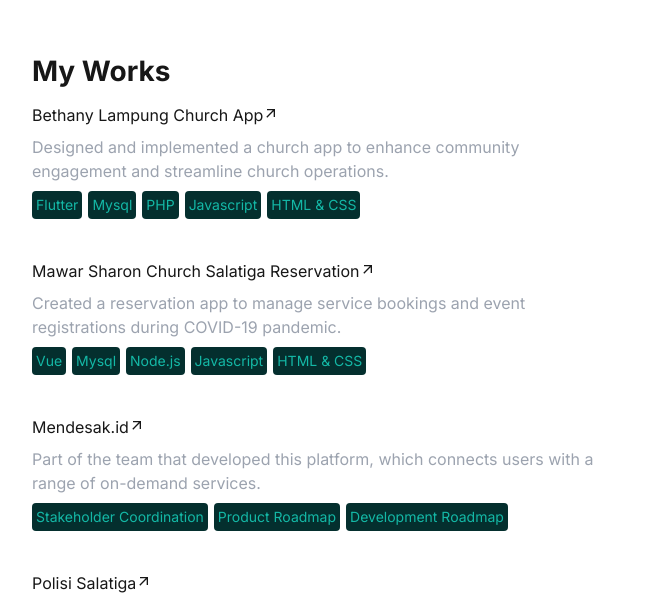
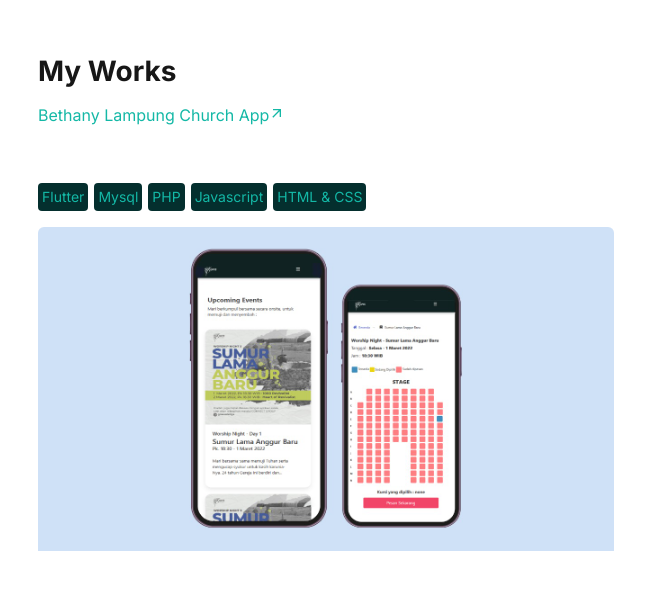
Before and after one commit to Kaiciary/davinkurnia-v1, a Next.js app: page / in a window 1280 px wide. Shown: the part 2044-2639 px from the top of the page, without its empty margins (23-668 px from the left). Built offline with nearby package versions, Linux system fonts and the light colour scheme.

Commit message:
update on projects

```diff
--- a/src/app/components/works.tsx
+++ b/src/app/components/works.tsx
@@ -1,11 +1,12 @@
 import React from "react";
 import { MdArrowOutward } from "react-icons/md";
-
+import Image from 'next/image';
 interface myWorkData {
     name: string,
     desc: string,
     tech?: any,
-    url: string
+    url: string,
+    image: string
 }
 
 interface myWorkProps {
@@ -24,21 +25,29 @@
                         rel="noopener noreferrer"
                         className="group inline-block"
                     >
-                        <span className="inline-block group-hover:underline group-hover:text-teal-500">
+                        <span className="inline-block group-hover:underline text-teal-500">
                             {project.name}
                         </span>
-                        <span className="inline-block transition-transform duration-200 group-hover:translate-x-1 group-hover:-translate-y-1 group-hover:text-teal-500">
+                        <span className="inline-block text-teal-500 transition-transform duration-200 group-hover:translate-x-1 group-hover:-translate-y-1 group-hover:text-teal-500">
                             <MdArrowOutward />
                         </span>
                     </a>
 
                 </p>
-                <p className='text-left text-gray-400'>
+                <p className='text-left text-sm text-white/80'>
                     {project.desc}
                 </p>
-                <div className='pb-10 flex flex-wrap'> {project.tech.map((tec: any, index: any) => (
+                <div className='pb-4 flex flex-wrap'> {project.tech.map((tec: any, index: any) => (
                     <p className='text-teal-500 bg-teal-950 rounded text-sm p-1 mr-1.5 mt-2' key={index}>{tec}</p>
                 ))} </div>
+                <Image
+                    src={project.image}
+                    alt="A descriptive alt text"
+                    layout="intrinsic"
+                    width={500}
+                    height={300}
+                    className="rounded-md xl:w-[800px] xl:h-[600px] w-[200] h-[100] pb-10"
+                />
             </li>
         )}
         <li>
--- a/src/app/data/resumeData.tsx
+++ b/src/app/data/resumeData.tsx
@@ -58,31 +58,37 @@
             name: "Bethany Lampung Church App",
             desc: "Designed and implemented a church app to enhance community engagement and streamline church operations. ",
             tech: ['Flutter', 'Mysql', 'PHP', 'Javascript', 'HTML & CSS'],
-            url: "#"
+            url: "#",
+            image: "/reservation.jpeg"
         },
         {
-            name: "Mawar Sharon Church Salatiga Reservation",
+            name: "Mawar Sharon Church Salatiga App",
             desc: "Created a reservation app to manage service bookings and event registrations during COVID-19 pandemic.",
             tech: ['Vue', 'Mysql', 'Node.js', 'Javascript', 'HTML & CSS'],
-             url: "#"
+            url: "#",
+            image: "/reservation.jpeg"
+
         },
         {
             name: "Mendesak.id",
             desc: "Part of the team that developed this platform, which connects users with a range of on-demand services.",
             tech: ['Stakeholder Coordination', 'Product Roadmap', 'Development Roadmap'],
-            url: "https://mendesak.id"
+            url: "https://mendesak.id",
+            image: "/reservation.jpeg"
         },
         {
             name: "Polisi Salatiga",
             desc: "Built and maintained the official website for Polisi Salatiga, focusing on improving public communication and streamlining access to essential services.",
-             tech: ['Wordpress', 'PHP', 'HTML & CSS'],
-            url: "https://polisisalatiga.com"
+            tech: ['Wordpress', 'PHP', 'HTML & CSS'],
+            url: "https://polisisalatiga.com",
+            image: "/polisi.jpeg"
         },
         {
             name: "Davin kurnia v1",
             desc: "Creating this site for portofolio.",
             tech: ['Next JS', 'Typescript'],
-            url: "#"
+            url: "#",
+            image: "/reservation.jpeg"
         },
     ],
     contact:[
--- a/src/app/page.tsx
+++ b/src/app/page.tsx
@@ -3,6 +3,7 @@
 import Service from "./pages/resume";
 import Works from "./pages/works";
 import Header from "./pages/header";
+import Footer from "./pages/footer";
 
 const Home: React.FC= () => {
   return (
@@ -11,6 +12,7 @@
       <Homepage></Homepage>
       <Service></Service>
       <Works></Works>
+      <Footer></Footer>
     </div>
   );
 }
--- a/src/app/pages/footer.tsx
+++ b/src/app/pages/footer.tsx
@@ -0,0 +1,23 @@
+const Footer = () => {
+    return <div className="pt-40 xl:py-32 pl-3">
+        <div className="container mx-auto xl:block text-left items-center">
+            <div className="flex flex-col xl:flex-row xl:gap-32">
+                <h1 className="h3 xl:pt-4">Conenct With Me</h1>
+                <p className="text-white/80 text-left pr-2 text-sm mt-4 pr-8">
+                    I'm always excited to explore new opportunities where I can use my skills, learn from others, and work on meaningful projects.
+                    <br />
+                    <br />
+                    If you think we could create something amazing together, feel free to reach out—I’d love to connect!
+                </p>
+                <p className="text-white/50 text-left pr-2 text-sm mt-10 xl:max-w-full max-w-[300px] pb-20">Built with
+                    <a href="https://nextjs.org" target="_blank" rel="noopener noreferrer" className='text-teal-500 hover:underline'> Next.js </a>
+                    and
+                    <a href="https://tailwindcss.com" target="_blank" rel="noopener noreferrer" className='text-teal-500 hover:underline'> Tailwind </a>
+                    — all text using  <a href="https://rsms.me/inter" target="_blank" rel="noopener noreferrer" className='text-teal-500 hover:underline'>Inter</a> typeface,
+                    deployed on Vercel.</p>
+            </div>
+        </div>
+    </div>
+}
+
+export default Footer
--- a/src/app/pages/home.tsx
+++ b/src/app/pages/home.tsx
@@ -5,9 +5,9 @@
 
 export default function Homepage() {
     return (
-        <div className="pt-4 xl:py-32">
+        <div className="pt-4 xl:py-32 xl:pl-0 pl-3">
             <div className="container mx-auto xl:block text-left">
-                <div className="flex flex-col xl:flex-row items-center justify-between xl:pt-8 xl:pb-24">
+                <div className="flex flex-col xl:flex-row items-left justify-between xl:pt-8 xl:pb-24">
                     <div>
                         <span className="text-xl">Software Developer</span>
                         <h1 className="h1">Hello Im,
--- a/src/app/pages/resume.tsx
+++ b/src/app/pages/resume.tsx
@@ -40,7 +40,7 @@
     };*/
 
     return (
-        <div className="pt-10 xl:py-32">
+        <div className="pt-10 xl:py-32 pl-3">
             <div className="container mx-auto xl:block text-left items-center">
                 <div className="flex flex-col xl:flex-row xl:gap-32">
                     {/*<div className="text-left">
--- a/src/app/pages/works.tsx
+++ b/src/app/pages/works.tsx
@@ -2,7 +2,7 @@
 import resumeData from "../data/resumeData"
 
 const Works: React.FC = () => {
-    return (<div className="pt-8 xl:py-32">
+    return (<div className="pt-8 xl:py-32 pl-3">
         <div className="container mx-auto xl:block text-left ">
             <div className="flex flex-col xl:flex-row gap-32">
                 <div>
```
Also changed, not shown: public/polisi.jpeg (added), public/reservation.jpeg (added).
